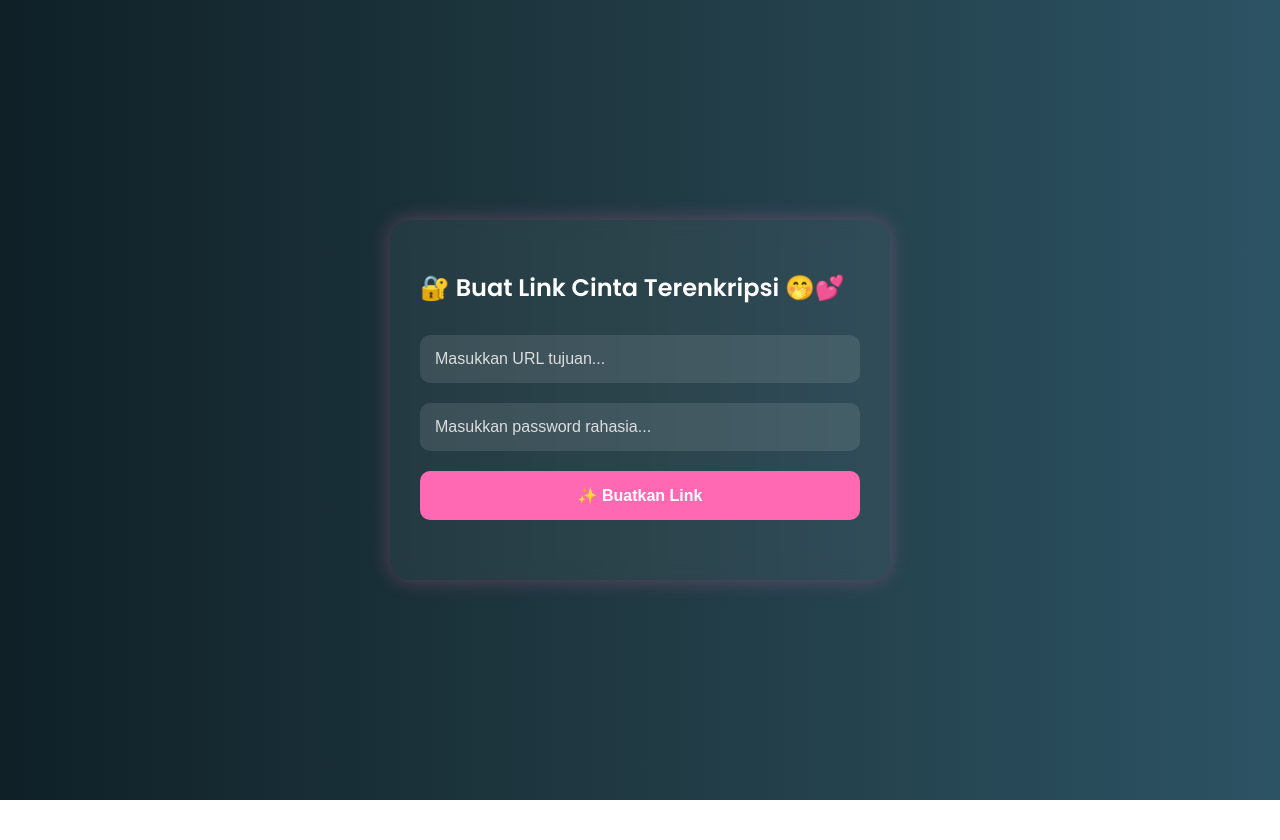
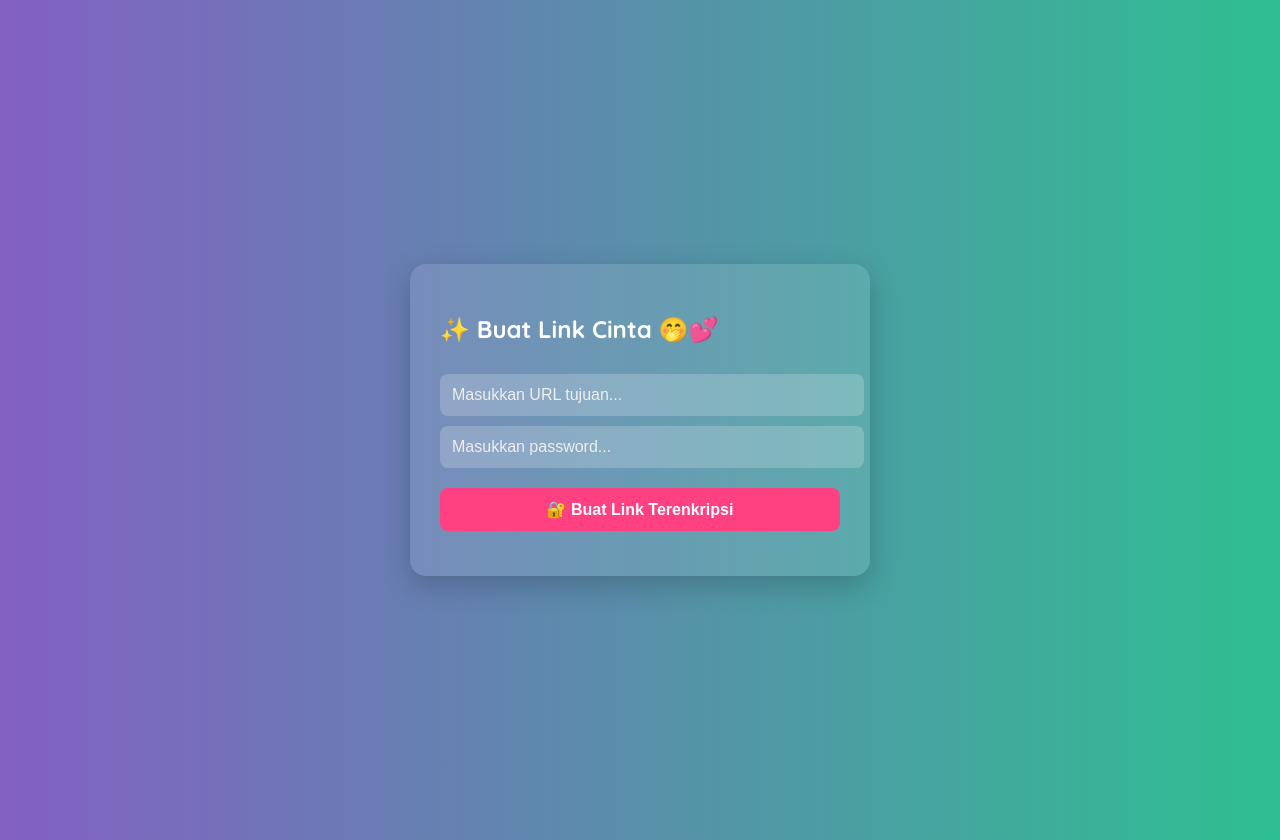
Before and after one commit to vortexa64/vortexa64.github.io, a plain HTML site: page index.html in a window 1280 px wide. Before the commit the page ends 800 px from the top, so only its background shows below. Drawn offline with nearby package versions, Linux system fonts and the light colour scheme.

Commit message:
Update index.html

```diff
--- a/index.html
+++ b/index.html
@@ -1,79 +1,73 @@
-<!-- index.html -->
-<!DOCTYPE html>
-<html lang="id">
+<!-- index.html --><!DOCTYPE html><html lang="en">
 <head>
   <meta charset="UTF-8" />
   <meta name="viewport" content="width=device-width, initial-scale=1.0" />
-  <title>Encrypt Link Generator 💖</title>
-  <link href="https://fonts.googleapis.com/css2?family=Poppins:wght@400;600&display=swap" rel="stylesheet" />
+  <title>🔐 Link Generator Cinta</title>
+  <link href="https://fonts.googleapis.com/css2?family=Quicksand:wght@500;700&display=swap" rel="stylesheet" />
   <script src="https://cdnjs.cloudflare.com/ajax/libs/crypto-js/4.1.1/crypto-js.min.js"></script>
   <style>
-    * {
-      box-sizing: border-box;
-    }
     body {
       margin: 0;
-      font-family: 'Poppins', sans-serif;
-      background: linear-gradient(to right, #0f2027, #203a43, #2c5364);
+      font-family: 'Quicksand', sans-serif;
+      background: linear-gradient(to right, #8360c3, #2ebf91);
       display: flex;
-      flex-direction: column;
+      justify-content: center;
       align-items: center;
-      justify-content: center;
       min-height: 100vh;
+      padding: 20px;
       color: #fff;
-      padding: 20px;
     }
-    .container {
-      background: rgba(255, 255, 255, 0.05);
+    .card {
+      background: rgba(255, 255, 255, 0.1);
+      border-radius: 16px;
       padding: 30px;
-      border-radius: 20px;
-      box-shadow: 0 0 20px rgba(255, 105, 180, 0.3);
-      backdrop-filter: blur(10px);
+      box-shadow: 0 10px 30px rgba(0,0,0,0.2);
+      max-width: 400px;
       width: 100%;
-      max-width: 500px;
     }
     input, button {
       width: 100%;
-      padding: 15px;
-      margin: 10px 0;
+      padding: 12px;
+      margin-top: 10px;
       border: none;
-      border-radius: 10px;
+      border-radius: 8px;
       font-size: 16px;
     }
     input {
-      background: rgba(255, 255, 255, 0.1);
-      color: #fff;
+      background: rgba(255, 255, 255, 0.2);
+      color: white;
     }
     input::placeholder {
-      color: #ddd;
+      color: #eee;
     }
     button {
-      background: #ff69b4;
+      background: #ff4081;
       color: white;
       font-weight: bold;
       cursor: pointer;
-      transition: 0.3s;
+      margin-top: 20px;
+      transition: background 0.3s;
     }
     button:hover {
-      background: #ff1493;
+      background: #f50057;
     }
     .result {
-      margin-top: 20px;
+      margin-top: 15px;
       word-break: break-word;
     }
     .error {
-      color: #ff8080;
+      color: #ffb6c1;
       font-size: 14px;
     }
   </style>
 </head>
 <body>
-  <div class="container">
-    <h2>🔐 Buat Link Cinta Terenkripsi 🤭💕</h2>
+  <div class="card">
+    <h2>✨ Buat Link Cinta 🤭💕</h2>
     <input type="text" id="url" placeholder="Masukkan URL tujuan...">
-    <input type="password" id="password" placeholder="Masukkan password rahasia...">
-    <button onclick="generateLink()">✨ Buatkan Link</button>
-    <div id="error" class="error"></div>
+    <input type="password" id="password" placeholder="Masukkan password...">
+    <button onclick="generateLink()">🔐 Buat Link Terenkripsi</button>
+    <div class="error" id="error"></div>
     <div class="result" id="output"></div>
   </div>
   <script>
@@ -84,31 +78,26 @@
       } catch (_) {
         return false;
       }
-    }
+    }function generateLink() {
+  const url = document.getElementById("url").value.trim();
+  const pass = document.getElementById("password").value.trim();
+  const error = document.getElementById("error");
+  const output = document.getElementById("output");
+  error.textContent = "";
+  output.innerHTML = "";
 
-    function generateLink() {
-      const url = document.getElementById('url').value.trim();
-      const pass = document.getElementById('password').value.trim();
-      const error = document.getElementById('error');
-      const output = document.getElementById('output');
+  if (!url || !pass) {
+    error.textContent = "⚠️ Isi semua dulu ya sayang 😖💕";
+    return;
+  }
+  if (!isValidURL(url)) {
+    error.textContent = "⚠️ Link tidak valid, harus pakai http:// atau https://";
+    return;
+  }
 
-      error.textContent = '';
-      output.innerHTML = '';
+  const encrypted = CryptoJS.AES.encrypt(url, pass).toString();
+  const finalLink = `unlock.html?data=${encodeURIComponent(encrypted)}`;
+  output.innerHTML = `💌 Link kamu siap:<br><a href="${finalLink}" target="_blank">${finalLink}</a>`;
+}
 
-      if (!isValidURL(url)) {
-        error.textContent = '⚠️ Link tidak valid sayang 😩 Harus diawali http:// atau https://';
-        return;
-      }
-
-      if (!url || !pass) {
-        error.textContent = '⚠️ Isi semua dulu ya sayang 😖💕';
-        return;
-      }
-
-      const encrypted = CryptoJS.AES.encrypt(url, pass).toString();
-      const link = `https://vortexa64.github.io/unlock.html?data=${encodeURIComponent(encrypted)}`;
-      output.innerHTML = `🎁 Link-nya sayang:<br><a href="${link}" target="_blank">${link}</a>`;
-    }
   </script>
-</body>
-</html>
```
